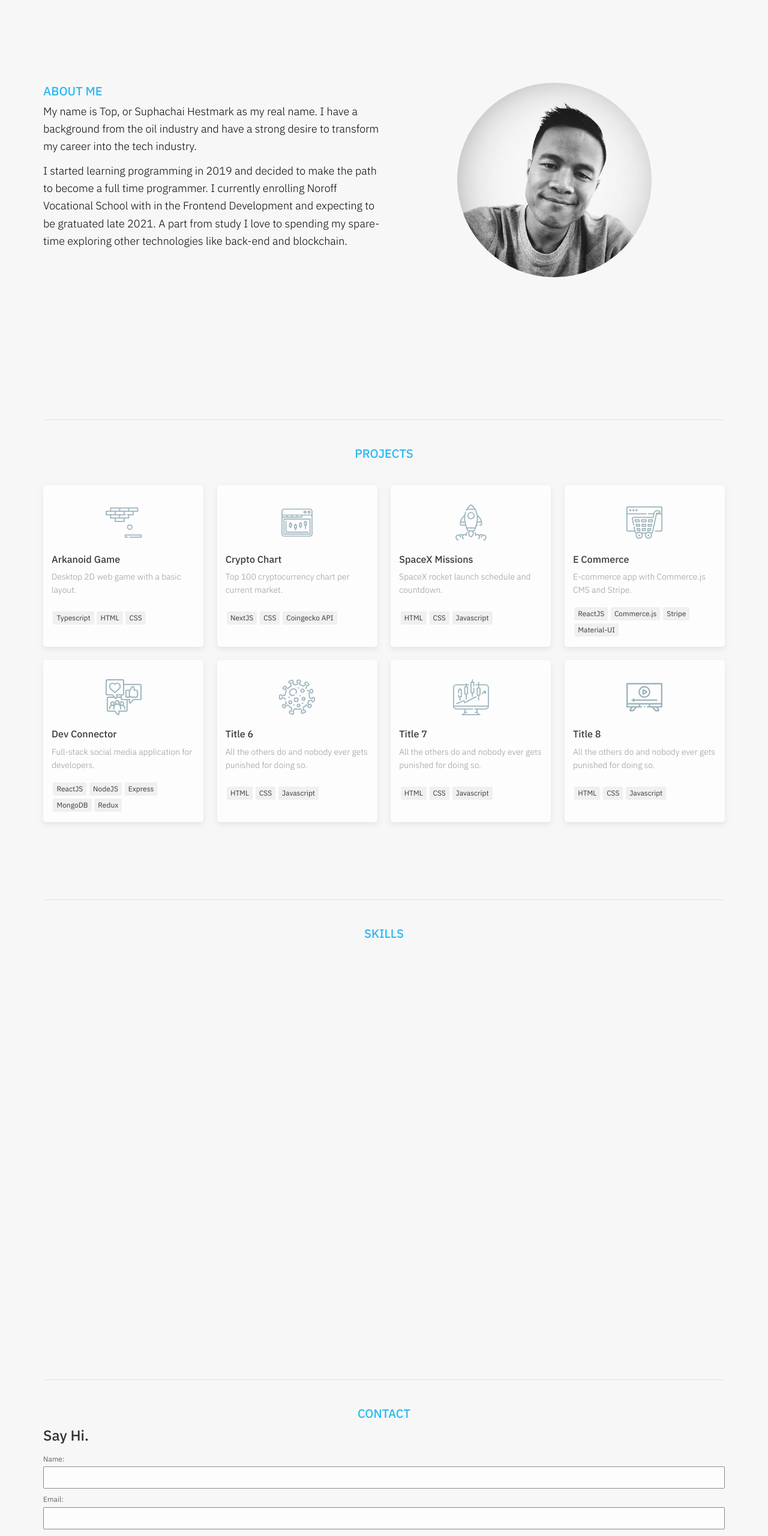
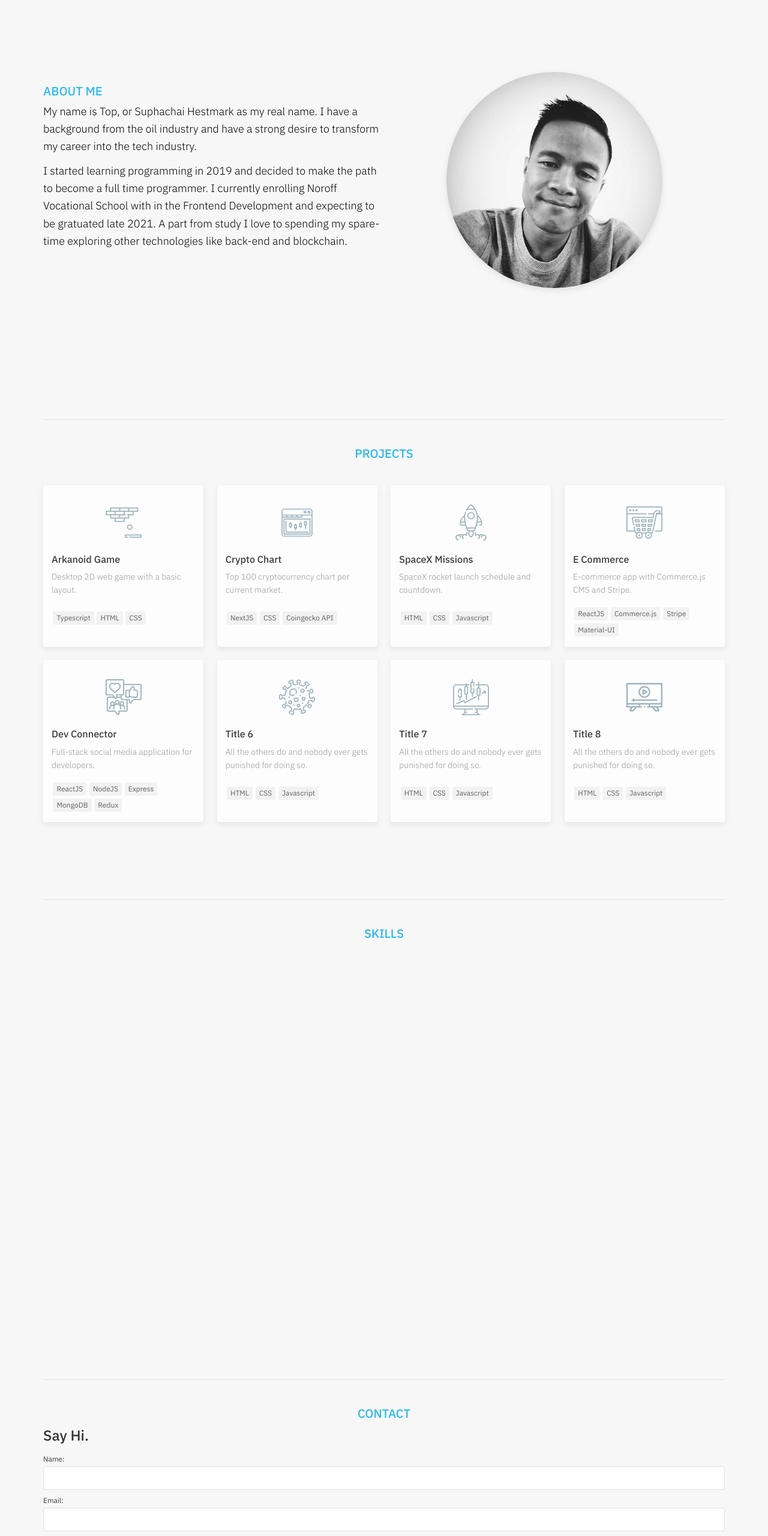
Before and after one commit to topphestmark/portfolio1, a React (Create React App) app: page / in a window 1280 px wide. Shown: the part 900-3460 px from the top of the page at 60% size. Built offline with nearby package versions, Linux system fonts and the light colour scheme.

Commit message:
Borders on contact form UI and box shadow

```diff
--- a/src/components/ContactForm/contactForm.js
+++ b/src/components/ContactForm/contactForm.js
@@ -17,35 +17,60 @@ export const Form = styled.form`
   align-items: flex-start;
 `;
 export const Label = styled.label`
-  font-size: 12px;
-  opacity: 0.6;
+  font-size: 0.75rem;
+  opacity: 0.8;
   margin-bottom: 3px;
+  color: ${(props) => props.theme.colors.dark2};
 `;
 export const Input = styled.input`
   width: 100%;
   font-size: 18px;
-  padding: 5px 3px;
+  padding: 0.375em 0.625em;
   margin-bottom: 8px;
   outline: 0;
-  opacity: 0.85;
+  color: ${(props) => props.theme.colors.dark2};
+  background-color: ${(props) => props.theme.colors.light};
+  border: 1px solid ${(props) => props.theme.colors.border};
+  border-radius: ${(props) => props.theme.borderRadius};
+
+  &:focus {
+    border: 1px solid transparent;
+    outline: 1px solid ${(props) => props.theme.colors.primary};
+    ${(props) => props.theme.boxShadow};
+  }
 `;
 export const TextArea = styled.textarea`
   width: 100%;
-  padding: 5px 3px;
+  padding: 0.375em 0.625em;
   font-size: 18px;
   resize: vertical;
   outline: 0;
-  opacity: 0.85;
+  color: ${(props) => props.theme.colors.dark2};
+  background-color: ${(props) => props.theme.colors.light};
+  border: 1px solid ${(props) => props.theme.colors.border};
+  border-radius: ${(props) => props.theme.borderRadius};
+
+  &:focus {
+    border: 1px solid transparent;
+    outline: 1px solid ${(props) => props.theme.colors.primary};
+    ${(props) => props.theme.boxShadow};
+  }
 `;
+
 export const Button = styled.button`
   width: 100%;
-  margin-top: 12px;
-  padding: 12px;
-  font-size: 16px;
+  margin-top: 1.2em;
+  padding: 10px;
+  font-size: 1.2rem;
   background: ${(props) => props.theme.colors.primary};
-  color: white;
+  color: ${(props) => props.theme.colors.light};
   letter-spacing: 1px;
   border: 0;
-  opacity: 0.95;
+  opacity: 1;
   cursor: pointer;
+
+  &:hover {
+    opacity: 0.85;
+    ${(props) => props.theme.boxShadow};
+  }
 `;
--- a/src/components/ContactForm/index.js
+++ b/src/components/ContactForm/index.js
@@ -23,7 +23,7 @@ const ContactForm = () => {
         <Label>Message:</Label>
         <TextArea minLength="12" name="message" rows="4" />
 
-        <Button type="submit">Send</Button>
+        <Button type="submit">Submit</Button>
       </Form>
     </div>
   );
--- a/src/pages/About/About.js
+++ b/src/pages/About/About.js
@@ -44,7 +44,8 @@ export const RightContainer = styled.div`
     max-width: 360px;
     height: auto;
     border-radius: 50%;
-    padding: 1em;
+    margin: 2em;
+    ${(props) => props.theme.boxShadow}
   }
 
   @media screen and (min-width: 768px) {
--- a/src/pages/Projects/Projects.styles.js
+++ b/src/pages/Projects/Projects.styles.js
@@ -57,7 +57,7 @@ export const Card = styled.a`
   transition: 0.25s ease-in-out;
   opacity: 0.8;
 
-  ${(props) => props.theme.boxShadow}
+  ${(props) => props.theme.boxShadow};
 
   img {
     transition: 0.25s ease-in;
@@ -114,4 +114,5 @@ export const StackItem = styled.span`
   font-size: 0.75rem;
   background: #efefef;
   border-radius: 2px;
+  opacity: 0.8;
 `;
--- a/src/pages/Skills/Skills.styles.js
+++ b/src/pages/Skills/Skills.styles.js
@@ -13,3 +13,7 @@ export const Section = styled.section`
     color: ${(props) => props.theme.colors.primary};
   }
 `;
+
+export const Card = styled.div`
+  width: 100%;
+`;
--- a/src/pages/Skills/index.jsx
+++ b/src/pages/Skills/index.jsx
@@ -1,4 +1,4 @@
-import { Section } from "./Skills.styles";
+import { Section, Card } from "./Skills.styles";
 
 const Skills = () => {
   return (
--- a/src/shared/theme.js
+++ b/src/shared/theme.js
@@ -25,7 +25,7 @@ export default {
         opacity: 1;
       }`,
   },
-  borderRadius: "5px",
+  borderRadius: "4px",
   boxShadow: `
     box-shadow: 0px 4px 8px 1px rgba(224, 225, 226, 0.85);
     -webkit-box-shadow: 0px 4px 8px 1px rgba(224, 225, 226, 0.85);
```
Also changed, not shown: src/pages/Skills/skillsData.js (added, +14 -0 lines), 1 other file (tests, documents, lock files or other folders).
